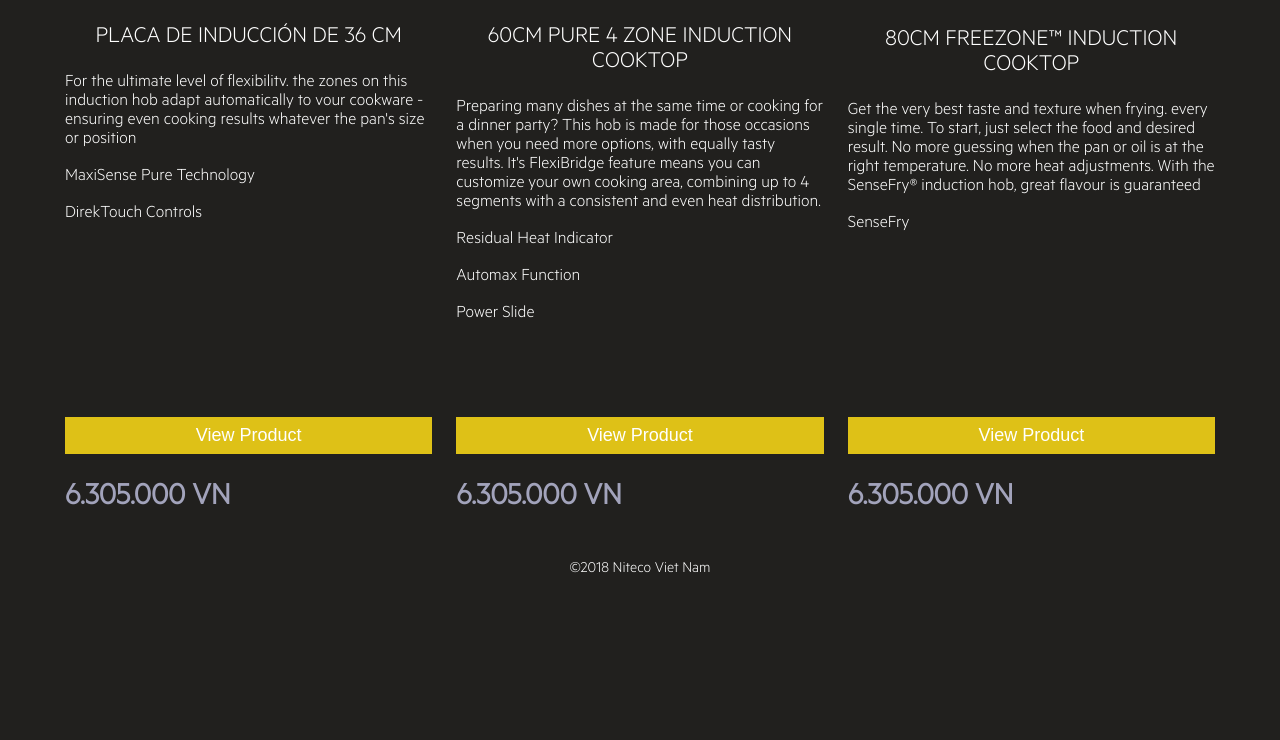
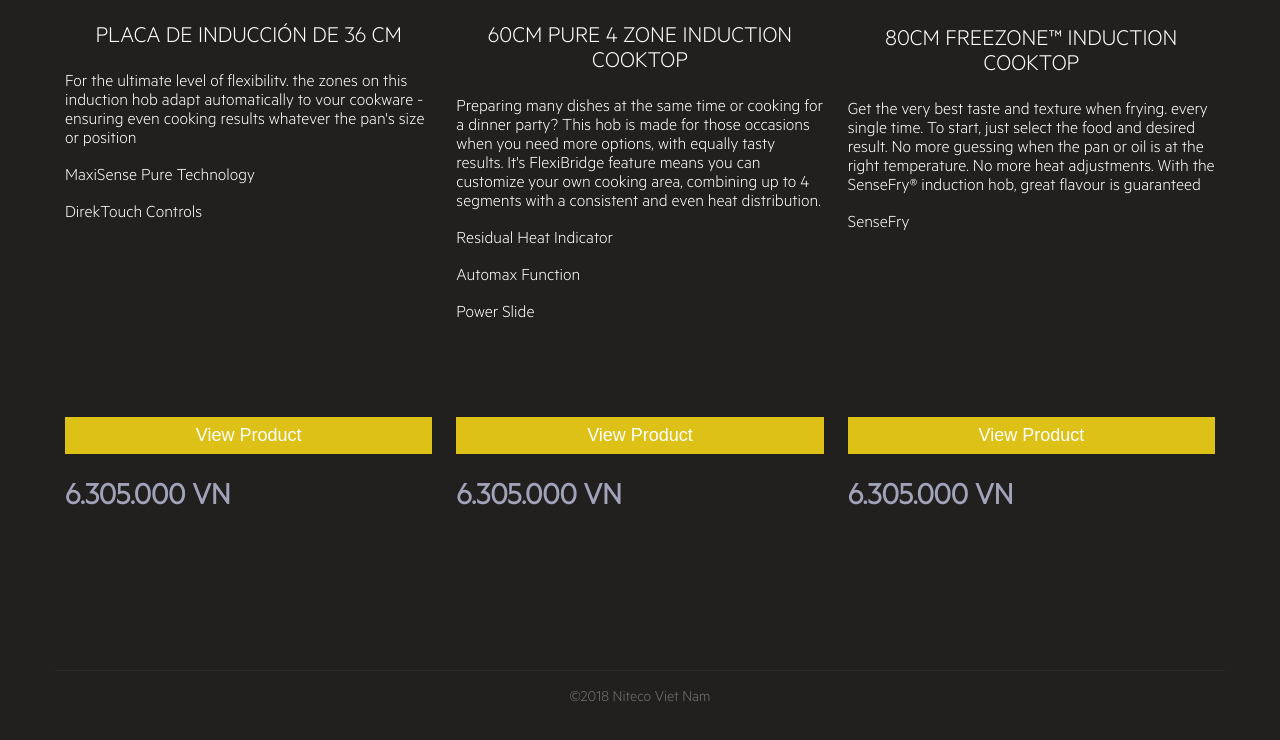
Before and after one commit to minh03112k/niteco-landing-page, a plain HTML site: page index.html in a window 1280 px wide. Shown: the part 1057-1797 px from the top of the page. Before the commit the page ends 1648 px from the top, so only its background shows below. Drawn offline with Linux system fonts and the light colour scheme; files whose address does not match are found by name.

Commit message:
add footer

```diff
--- a/style.css
+++ b/style.css
@@ -168,3 +168,10 @@
   object-fit: contain;
   object-position: center;
 }
+
+.footer {
+  border-top: 1px solid #2d2c2a;
+  margin-top: 8rem;
+  color: #737373;
+  padding-bottom: 2rem;
+}
```
